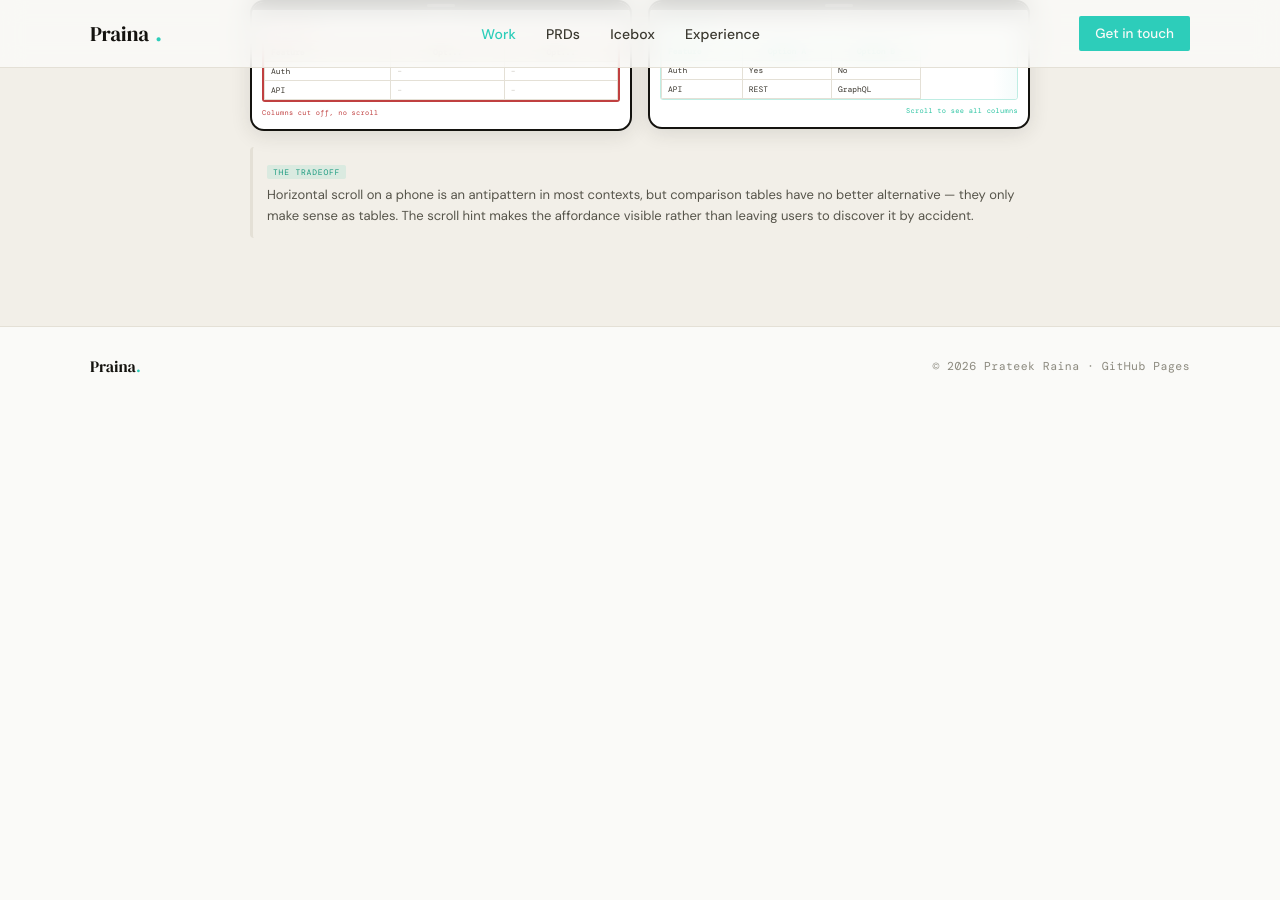
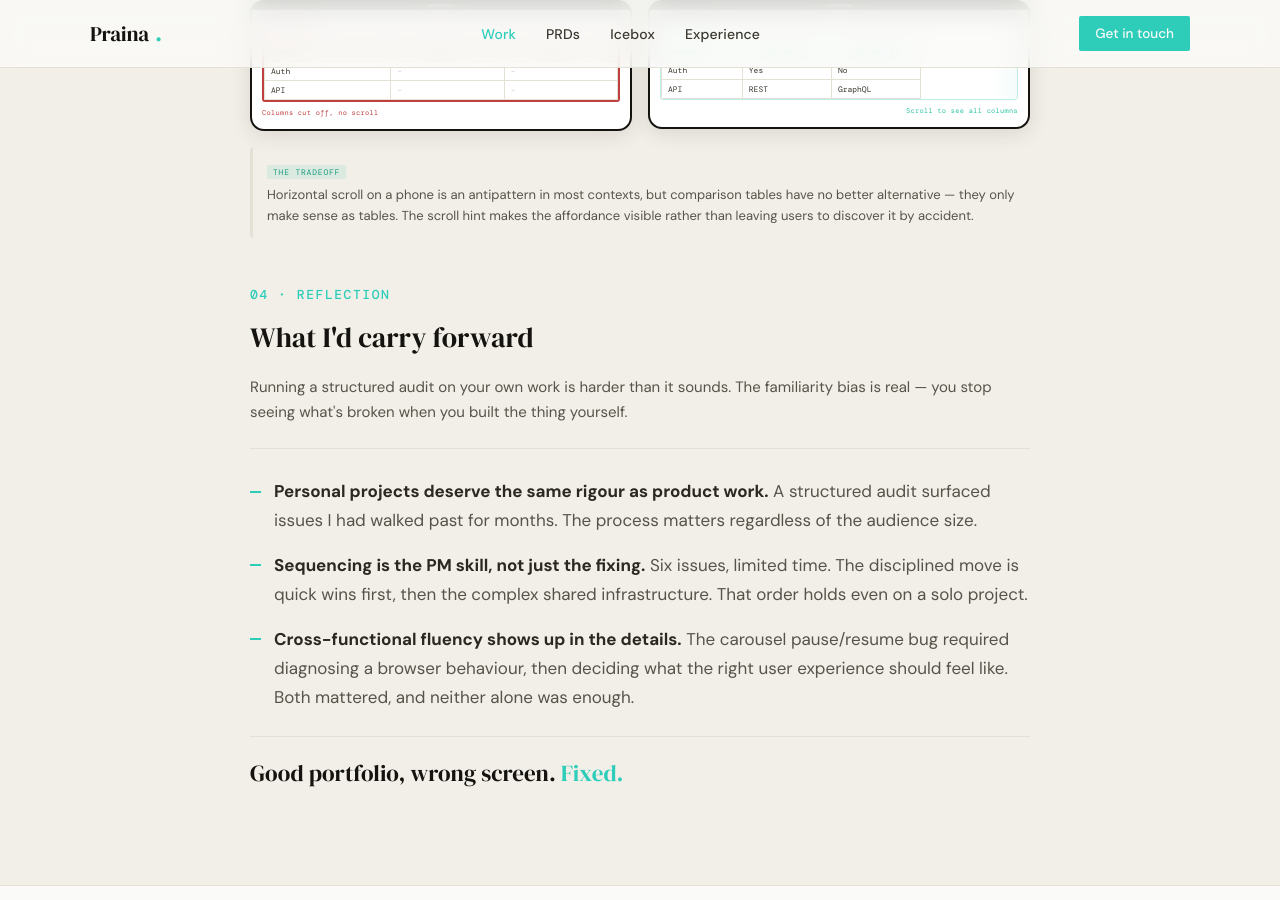
Before and after one commit to praina/praina.github.io, a Jekyll site: the page built from _case_studies/case3-mobile-redesign.html, in a window 1280 px wide and 900 px high, scrolled down 3818 px. Built offline with Jekyll 4.4.1, drawn with Linux system fonts in a browser that asks for light colours; some web fonts are replaced; before the commit the page ends 4223 px from its top, so only the background shows below that.

Commit message:
feat: case3 section 04 reflection — learnings and outro

```diff
--- a/_case_studies/case3-mobile-redesign.html
+++ b/_case_studies/case3-mobile-redesign.html
@@ -577,5 +577,20 @@ order: 3
 
 </div><!-- /.case__section 03 -->
 
+<!-- ── SECTION 04: REFLECTION ────────────────────────── -->
+<div class="case__learnings" data-reveal>
+  <h2 class="case__section-h">04 · Reflection</h2>
+  <p style="font-family:var(--f-display);font-size:28px;font-weight:400;color:var(--c-ink);margin:0 0 20px;line-height:1.2;">What I'd carry forward</p>
+  <p style="font-size:15px;color:var(--c-ink-body);line-height:1.65;margin-bottom:28px;padding-bottom:24px;border-bottom:1px solid var(--c-border);">Running a structured audit on your own work is harder than it sounds. The familiarity bias is real — you stop seeing what's broken when you built the thing yourself.</p>
+
+  <ul class="case__learnings-list">
+    <li class="case__learning"><strong>Personal projects deserve the same rigour as product work.</strong> A structured audit surfaced issues I had walked past for months. The process matters regardless of the audience size.</li>
+    <li class="case__learning"><strong>Sequencing is the PM skill, not just the fixing.</strong> Six issues, limited time. The disciplined move is quick wins first, then the complex shared infrastructure. That order holds even on a solo project.</li>
+    <li class="case__learning"><strong>Cross-functional fluency shows up in the details.</strong> The carousel pause/resume bug required diagnosing a browser behaviour, then deciding what the right user experience should feel like. Both mattered, and neither alone was enough.</li>
+  </ul>
+
+  <p class="case__outro">Good portfolio, wrong screen. <span class="case__outro-accent">Fixed.</span></p>
+</div>
+
 </div><!-- /.case__body -->
 </div><!-- /.detail-content -->
```
